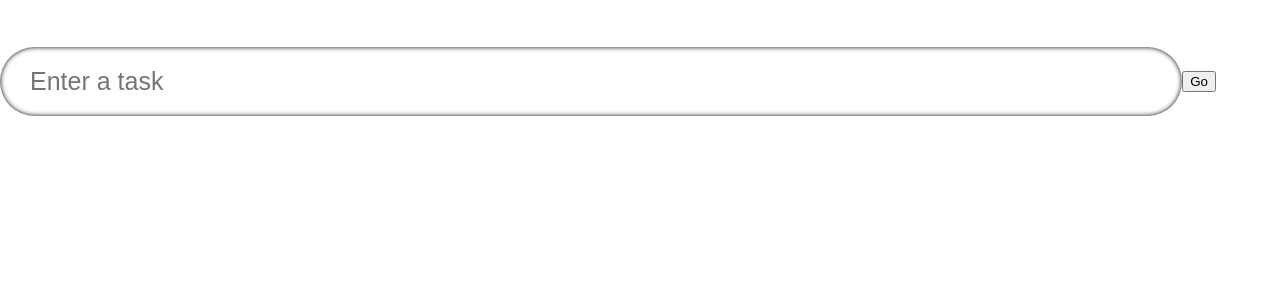
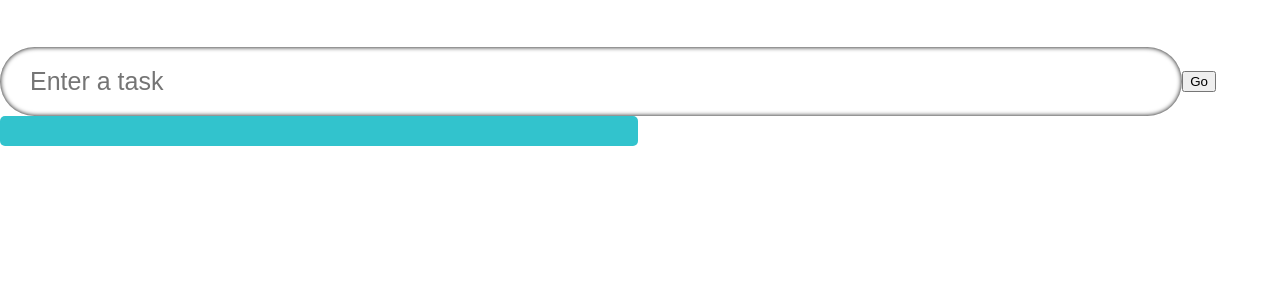
Before and after one commit to HristijanGjorgjioski/Taskify-React-TS, a React (Create React App) app: page / in a window 1280 px wide. Shown: the top 300 px of the page. Built offline with nearby package versions, Linux system fonts and the light colour scheme; a web font is replaced by a local one.

Commit message:
Using useRef with typescript and react

```diff
--- a/src/App.tsx
+++ b/src/App.tsx
@@ -2,6 +2,7 @@
 import "./App.css";
 
 import InputFields from "./components/InputFields";
+import TodoList from "./components/TodoList";
 import { Todo } from "./model";
 
 const App: React.FC = () => {
@@ -21,9 +22,7 @@
     <div>
       <span className='heading'>Taksify</span>
       <InputFields todo={todo} setTodo={setTodo} handleAdd={handleAdd} />
-      {todos.map((todo) => (
-        <li>{todo.todo}</li>
-      ))}
+      <TodoList todos={todos} setTodos={setTodos} />
     </div>
   );
 };
--- a/src/components/InputFields.tsx
+++ b/src/components/InputFields.tsx
@@ -1,4 +1,4 @@
-import React from "react";
+import React, { useRef } from "react";
 
 import "./styles.css";
 
@@ -9,9 +9,17 @@
 }
 
 const InputFields: React.FC<Props> = ({ todo, setTodo, handleAdd }) => {
+  const inputRef = useRef<HTMLInputElement>(null);
+
   return (
-    <form className='input' onSubmit={(e) => handleAdd(e)}>
+    <form
+      className='input'
+      onSubmit={(e) => {
+        handleAdd(e);
+        inputRef.current?.blur();
+      }}>
       <input
+        ref={inputRef}
         type='input'
         placeholder='Enter a task'
         value={todo}
--- a/src/components/TodoList.tsx
+++ b/src/components/TodoList.tsx
@@ -1,7 +1,14 @@
 import React from "react";
+import { Todo } from "../model";
+import "./styles.css";
 
-const TodoList = () => {
-  return <div>TodoList</div>;
+interface Props {
+  todos: Todo[];
+  setTodos: React.Dispatch<React.SetStateAction<Todo[]>>;
+}
+
+const TodoList: React.FC<Props> = ({ todos, setTodos }) => {
+  return <div className='todos'>{}</div>;
 };
 
 export default TodoList;
```
